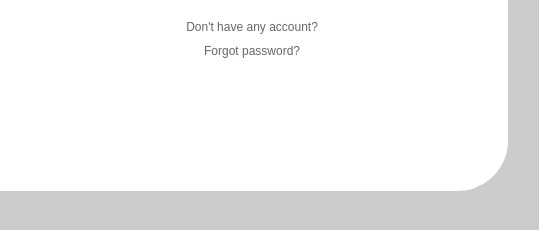
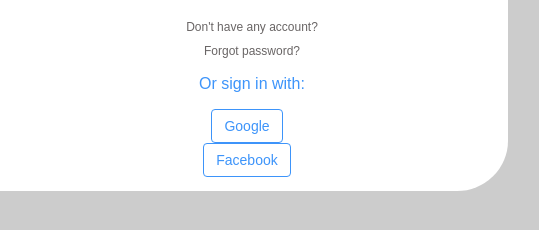
Before and after one commit to jorgealamoo/PS-grupo-10, a plain HTML site: page Login/index.html in a window 1280 px wide. Shown: the part 440-670 px from the top of the page, 644-1183 px from the left. Drawn offline with Linux system fonts and the light colour scheme.

Commit message:
Botones de google y facebook sin arreglar

```diff
--- a/Login/index.html
+++ b/Login/index.html
@@ -34,6 +34,16 @@
                         <div class="forgot-password-link">
                             <a href="#">Forgot password?</a>
                         </div>
+
+                        <div class="social-login-options">
+                            <p>Or sign in with:</p>
+                            <div class="google-login">
+                                <a href="#">Google</a>
+                            </div>
+                            <div class="facebook-login">
+                                <a href="#">Facebook</a>
+                            </div>
+                        </div>
                     </form>
                 </div>
             </div>
--- a/Login/styles.css
+++ b/Login/styles.css
@@ -95,3 +95,20 @@
 .forgot-password-link a:hover {
     text-decoration: underline;
 }
+
+.social-login-options {
+    margin-top: 5%;
+}
+
+.google-login a,
+.facebook-login a {
+    display: inline-block;
+    text-decoration: none;
+    color: #3D94FA;
+    background-color: #ffffff;
+    border: 1px solid #3D94FA;
+    padding: 8px 12px;
+    border-radius: 4px;
+    margin-right: 10px;
+    font-size: 14px;
+}
```
